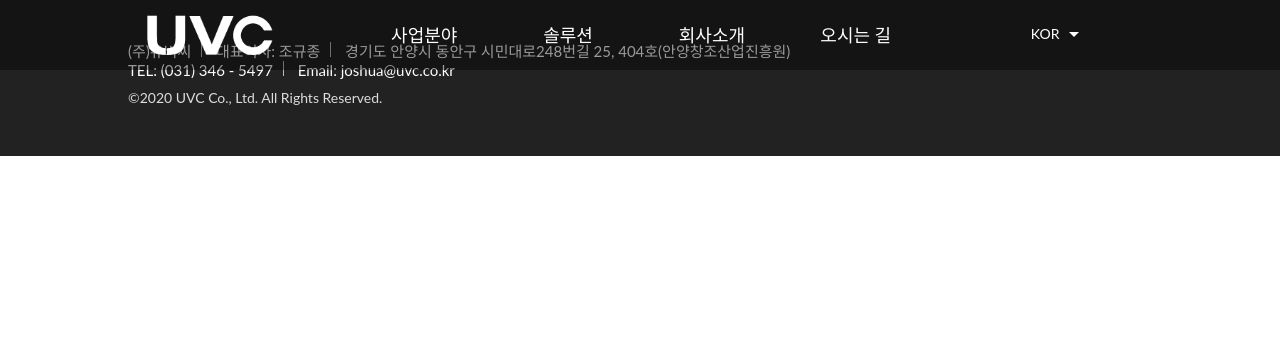
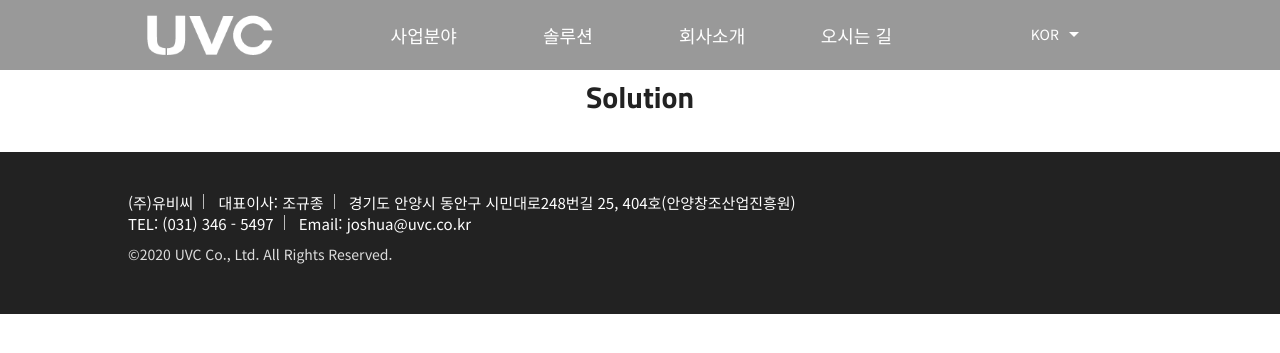
Before and after one commit to uvcdev/uvc-web-page, a PHP site: page /solution.html in a window 1280 px wide. Shown: the top 353 px of the page. Run offline with PHP 8.4, Linux system fonts and the light colour scheme; some web fonts are replaced.

Commit message:
Add google fonts
1. Delete font in basic css
2. Add google fonts in html

```diff
--- a/asset/style/basic.css
+++ b/asset/style/basic.css
@@ -1,53 +1,3 @@
-@font-face {
-  font-family: 'Noto Sans KR';
-  font-style: normal;
-  font-weight: 100;
-  src: url(//fonts.gstatic.com/ea/notosanskr/v2/NotoSansKR-Thin.woff2) format('woff2'),
-      url(//fonts.gstatic.com/ea/notosanskr/v2/NotoSansKR-Thin.woff) format('woff'),
-      url(//fonts.gstatic.com/ea/notosanskr/v2/NotoSansKR-Thin.otf) format('opentype');
-}
-@font-face {
-  font-family: 'Noto Sans KR';
-  font-style: normal;
-  font-weight: 300;
-  src: url(//fonts.gstatic.com/ea/notosanskr/v2/NotoSansKR-Light.woff2) format('woff2'),
-      url(//fonts.gstatic.com/ea/notosanskr/v2/NotoSansKR-Light.woff) format('woff'),
-      url(//fonts.gstatic.com/ea/notosanskr/v2/NotoSansKR-Light.otf) format('opentype');
-}
-@font-face {
-  font-family: 'Noto Sans KR';
-  font-style: normal;
-  font-weight: 400;
-  src: url(//fonts.gstatic.com/ea/notosanskr/v2/NotoSansKR-Regular.woff2) format('woff2'),
-        url(//fonts.gstatic.com/ea/notosanskr/v2/NotoSansKR-Regular.woff) format('woff'),
-        url(//fonts.gstatic.com/ea/notosanskr/v2/NotoSansKR-Regular.otf) format('opentype');
- }
-@font-face {
-  font-family: 'Noto Sans KR';
-  font-style: normal;
-  font-weight: 500;
-  src: url(//fonts.gstatic.com/ea/notosanskr/v2/NotoSansKR-Medium.woff2) format('woff2'),
-        url(//fonts.gstatic.com/ea/notosanskr/v2/NotoSansKR-Medium.woff) format('woff'),
-        url(//fonts.gstatic.com/ea/notosanskr/v2/NotoSansKR-Medium.otf) format('opentype');
- }
-@font-face {
-  font-family: 'Noto Sans KR';
-  font-style: normal;
-  font-weight: 700;
-  src: url(//fonts.gstatic.com/ea/notosanskr/v2/NotoSansKR-Bold.woff2) format('woff2'),
-        url(//fonts.gstatic.com/ea/notosanskr/v2/NotoSansKR-Bold.woff) format('woff'),
-        url(//fonts.gstatic.com/ea/notosanskr/v2/NotoSansKR-Bold.otf) format('opentype');
- }
-@font-face {
-  font-family: 'Noto Sans KR';
-  font-style: normal;
-  font-weight: 900;
-  src: url(//fonts.gstatic.com/ea/notosanskr/v2/NotoSansKR-Black.woff2) format('woff2'),
-        url(//fonts.gstatic.com/ea/notosanskr/v2/NotoSansKR-Black.woff) format('woff'),
-        url(//fonts.gstatic.com/ea/notosanskr/v2/NotoSansKR-Black.otf) format('opentype');
- }
-
-
 *:focus { outline:none; }
 
 body, input, textarea, select, button, table{margin:0; font-family:'Noto Sans KR', Noto Sans KR, 'Lato','돋움', Dotum, Helvetica, AppleGothic, Sans-serif;}
--- a/asset/style/common.css
+++ b/asset/style/common.css
@@ -2,7 +2,7 @@
 /*공통 css*/
 html { scroll-behavior: smooth; overflow-x: hidden; }
 
-body { font-family: "Noto Sans KR", Lato, 돋움, Dotum, Helvetica, AppleGothic, sans-serif; color: #222; font-size: 15px; overflow-x: hidden; background: #fff; }
+body { font-family: "Noto Sans KR", Lato, 돋움, Dotum, Helvetica, AppleGothic, sans-serif; color: #222; font-size: 15px; overflow-x: hidden; background: #fff; font-weight: 400; }
 
 .inner { width: 100%; max-width: 80vw; margin: 0 auto; box-sizing: border-box; }
 
@@ -73,6 +73,15 @@ body { font-family: "Noto Sans KR", Lato, 돋움, Dotum, Helvetica, AppleGothic,
 
 #header.on .mNav div { background: #222; }
 
+/*main*/
+.section_head { padding: 80px 0 40px; box-sizing: border-box !important; margin: 0 auto; text-align: center; word-break: keep-all; }
+
+.section_head h2 { max-width: 70vw; font-weight: 500; line-height: 1; font-size: 30px; margin: 0 auto; font-family: 'Noto Sans KR', sans-serif; }
+
+.section_head h2 b { font-weight: bold; font-family: 'Titillium Web', sans-serif; }
+
+.section_head p { max-width: 80vw; font-weight: 400; line-height: 2; font-size: 15px; padding: 20px 0; margin: 0 auto; }
+
 /*footer*/
 footer { font-size: 15px; background: #222; padding: 40px; box-sizing: border-box; color: #fff; }
 
--- a/asset/style/common.scss
+++ b/asset/style/common.scss
@@ -16,6 +16,7 @@ body{
     font-size: 15px;
     overflow-x:hidden;
     background: $white;
+    font-weight: 400;
 }
 .inner {
     width: 100%;
@@ -108,7 +109,6 @@ body{
                     width: 100%;
                     opacity: 1;
                 }
-
             }
         }
         .util_menu{
@@ -230,6 +230,36 @@ body{
     }
 }
 
+/*main*/
+.section_head{
+    padding: 80px 0 40px;
+    box-sizing: border-box !important;
+    margin: 0 auto;
+    text-align: center;
+    word-break: keep-all;
+    h2{
+        max-width: 70vw;
+        font-weight: 500;
+        line-height: 1;
+        font-size: 30px;
+        margin: 0 auto;
+        font-family: 'Noto Sans KR', sans-serif;
+        b{
+            font-weight: bold;
+            font-family: 'Titillium Web', sans-serif;
+        }
+    }
+    p{
+        max-width: 80vw;
+        font-weight: 400;
+        line-height: 2;
+        font-size: 15px;
+        padding: 20px 0;
+        margin: 0 auto;
+    }
+}
+
+
 /*footer*/
 footer{
     font-size: 15px;
--- a/index.html
+++ b/index.html
@@ -19,6 +19,7 @@
     <link rel="stylesheet" href="asset/style/common.css">
     <link rel="stylesheet" href="asset/style/slick.css">
     <link rel="stylesheet" href="https://fonts.googleapis.com/css2?family=Titillium+Web:wght@400;600;700&display=swap">
+    <link rel="stylesheet" href="https://fonts.googleapis.com/css2?family=Noto+Sans+KR:wght@300;400;500;700;900&display=swap">
     <link rel="stylesheet" href="asset/style/style.css">
 </head>
 <body>
--- a/solution.html
+++ b/solution.html
@@ -18,6 +18,7 @@
     <link rel="stylesheet" href="asset/style/basic.css">
     <link rel="stylesheet" href="asset/style/common.css">
     <link rel="stylesheet" href="https://fonts.googleapis.com/css2?family=Titillium+Web:wght@400;600;700&display=swap">
+    <link rel="stylesheet" href="https://fonts.googleapis.com/css2?family=Noto+Sans+KR:wght@300;400;500;700;900&display=swap">
 </head>
 <body>
     <header id="header">
@@ -58,7 +59,16 @@
             </div>
         </div><!--header wrap-->
     </header>
-    <main></main>
+    <main>
+        <div class="sub_visual">
+            <div class="visual_bg"></div>
+            <div class="inner">
+                <div class="section_head">
+                    <h2><b>Solution</b></h2>
+                </div>
+            </div>
+        </div>
+    </main>
     <footer>
         <div class="inner">
             <address>
```
